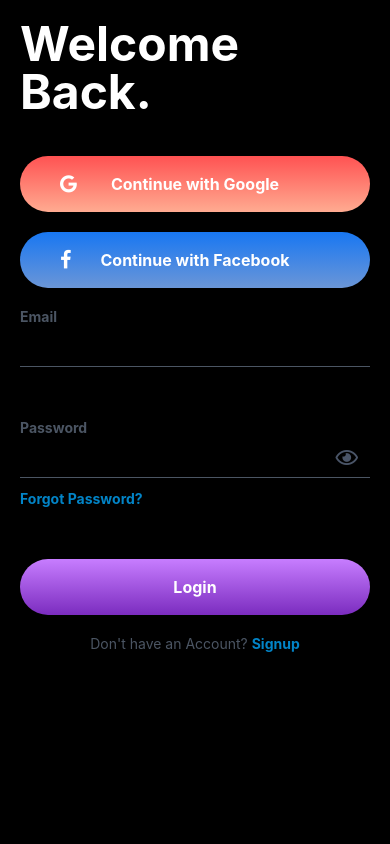
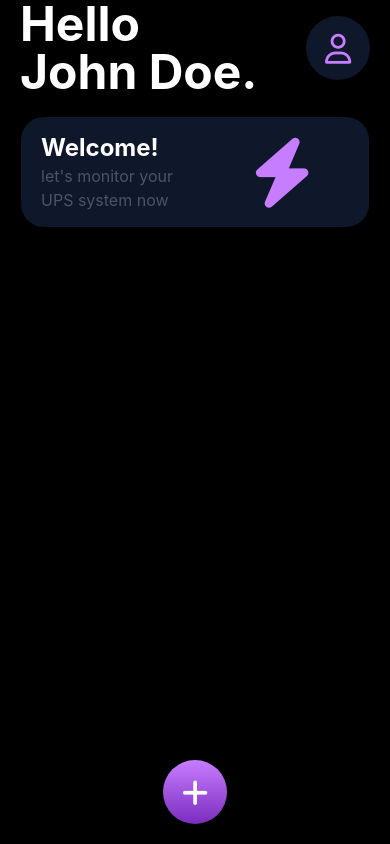
Before and after one commit to mubeenkexe/NativeApp-UPS, a React Native app: screen / in a window 390 px wide. Built offline with nearby package versions, Linux system fonts and the light colour scheme.

Commit message:
🚧 Work in progress: Temporarily Add initial screen to HomeScreen

```diff
--- a/src/app/appNavigator.js
+++ b/src/app/appNavigator.js
@@ -8,7 +8,7 @@ const AppNavigator = () => {
     return (
         <NavigationContainer>
             <Stack.Navigator
-                initialRouteName="SignIn"
+                initialRouteName="Home"
                 screenOptions={{
                     animationEnabled: false,
                     gestureEnabled: false,
```
